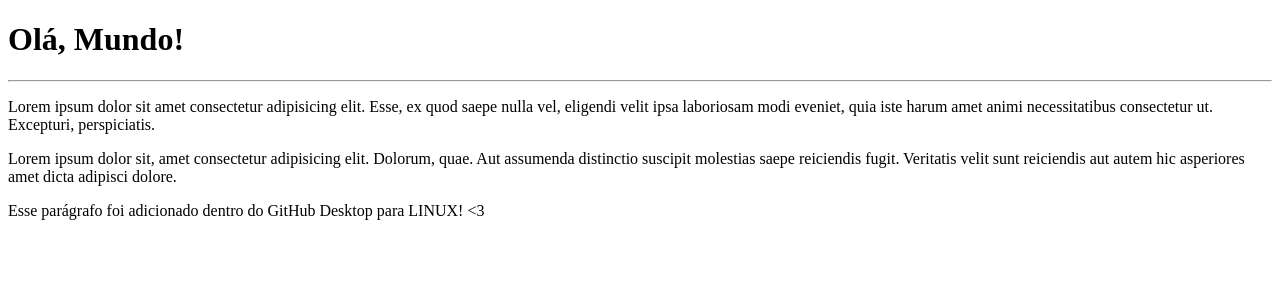
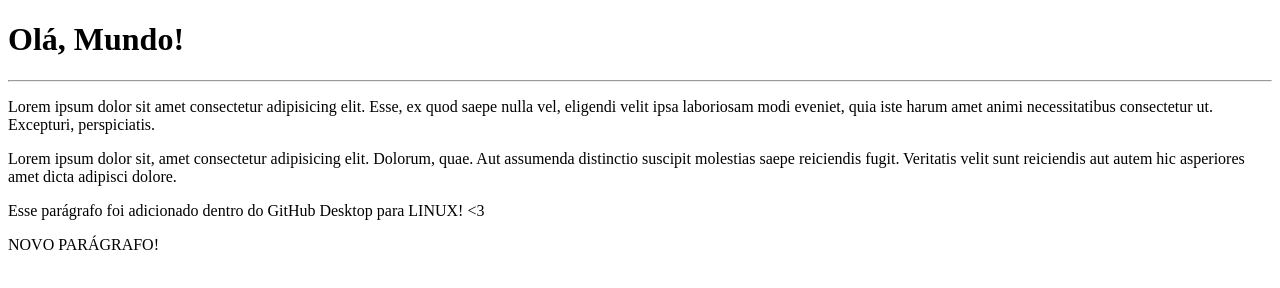
Before and after one commit to Ismaellima7/Ola-Mundo, a plain HTML site: page site-exemplo/index.html in a window 1280 px wide. Drawn offline with Linux system fonts and the light colour scheme.

Commit message:
adicionei outro parágrafo

```diff
--- a/site-exemplo/index.html
+++ b/site-exemplo/index.html
@@ -16,6 +16,7 @@
         molestias saepe reiciendis fugit. Veritatis velit sunt reiciendis aut autem hic asperiores amet dicta adipisci
         dolore.</p>
     <p>Esse parágrafo foi adicionado dentro do GitHub Desktop para LINUX! &lt;3</p>
+    <p>NOVO PARÁGRAFO!</p>
 </body>
 
 </html>
```
